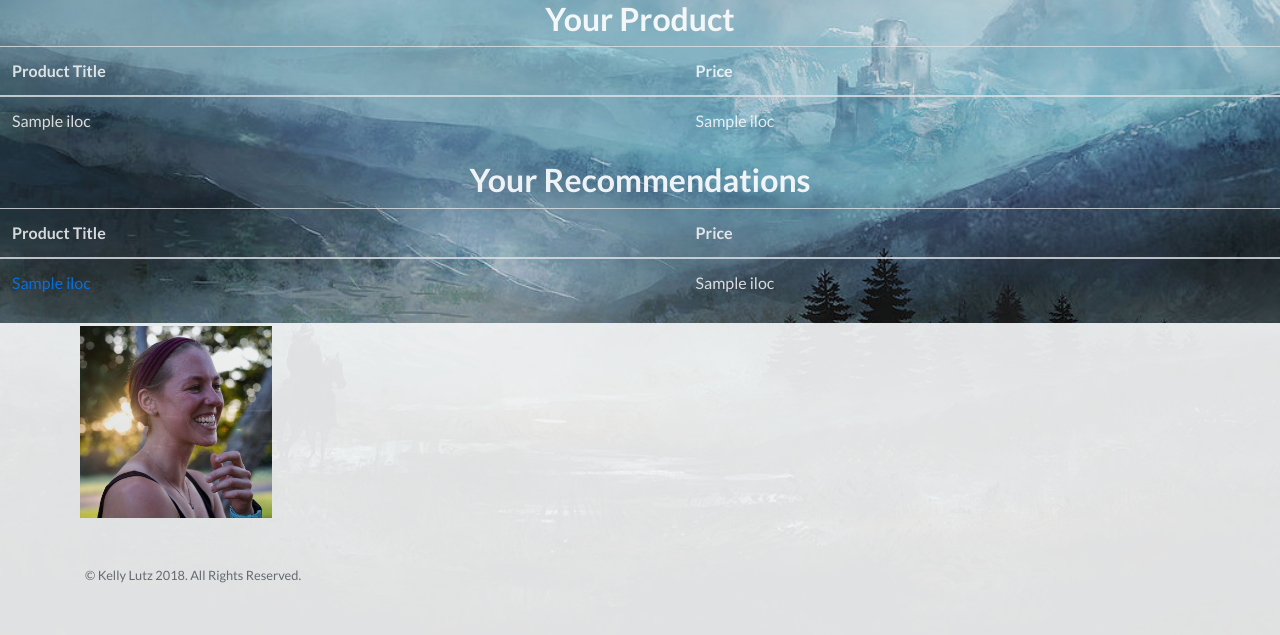
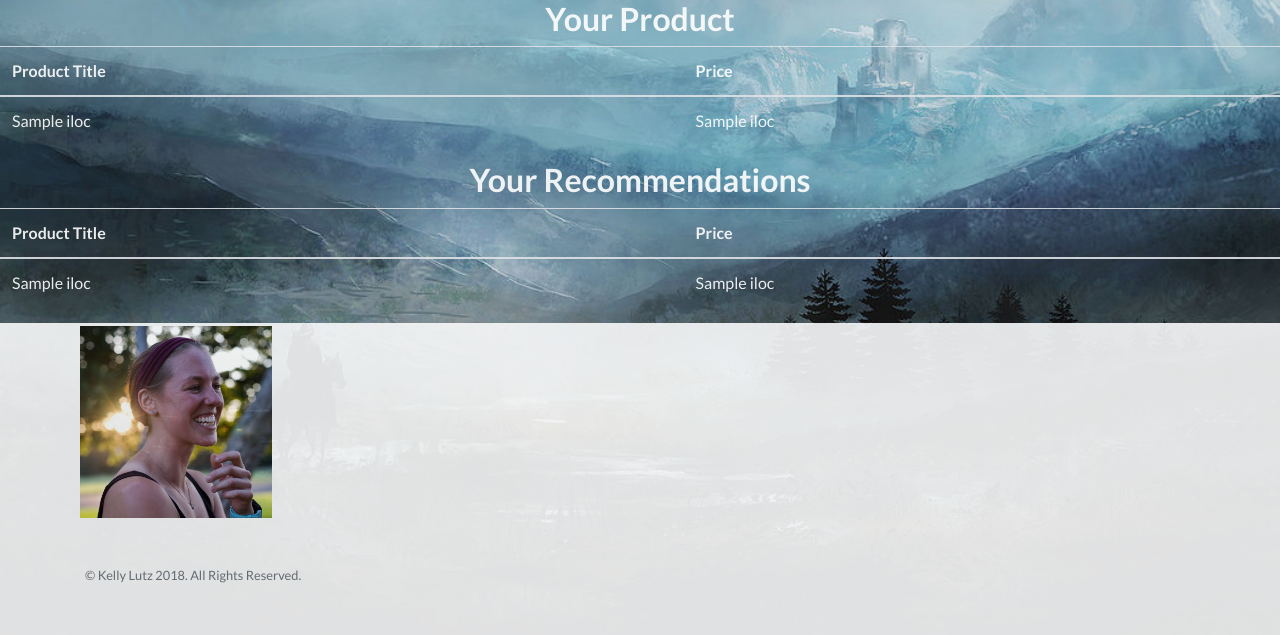
Before and after one commit to klutz4/product_recommender, a Flask app: template app/templates/nlp_recs.html in a window 1280 px wide. Shown: the part 69-704 px from the top of the page. Run offline with Flask 2, Linux system fonts and the light colour scheme; the template is opened without the code that fills it: most values are stand-ins (such as "Sample title", 1, 10 or a date in 2020); parts of the project's set-up code (start-up, migrations or seed data) failed here and were passed over; some libraries are stand-ins or nearby versions.

Commit message:
table edits

```diff
--- a/app/templates/nlp_recs.html
+++ b/app/templates/nlp_recs.html
@@ -44,7 +44,6 @@
   }
   .table {
   color:white;
-  opacity: .9;
   }
   .title {
   text-align: center;
@@ -128,7 +127,7 @@
       <!-- Here is where the data passed into the template gets inserted -->
       {% for rec in recs %}
         <tr>
-        <td><a href={{ df['weblink'].iloc[rec] }}>{{df['product_title'].iloc[rec]}}</a></td>
+        <td><a href={{ df['weblink'].iloc[rec] }} style="color:white">{{df['product_title'].iloc[rec]}}</a></td>
           <td>{{ df['sale_price'].iloc[rec] }}</td>
         </tr>
       {% endfor %}
```
